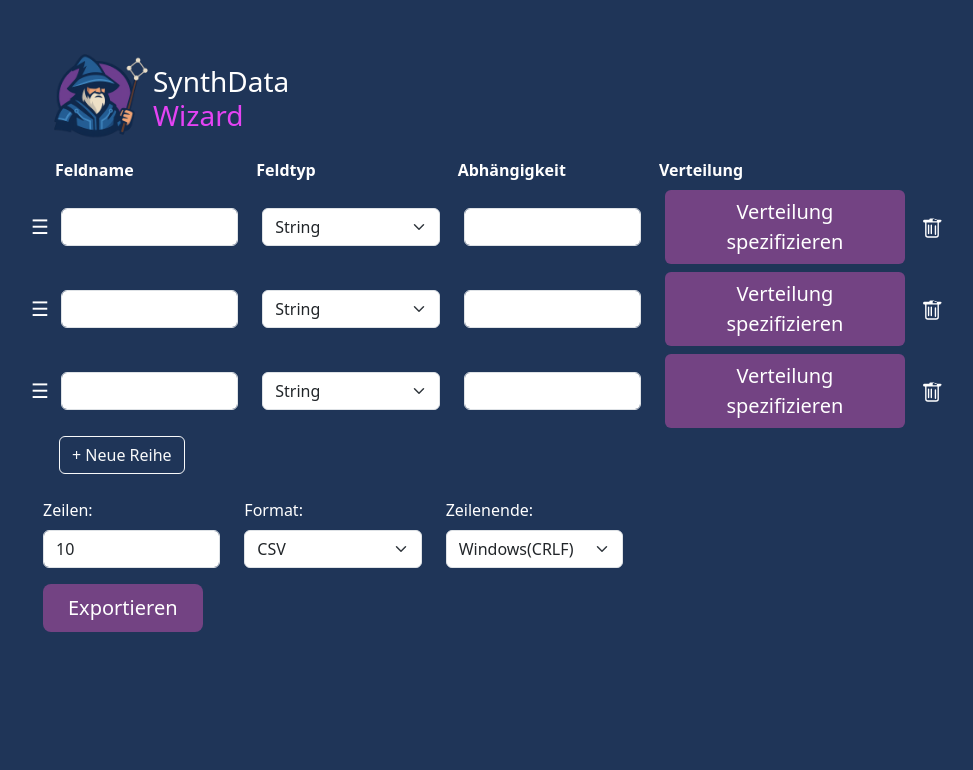
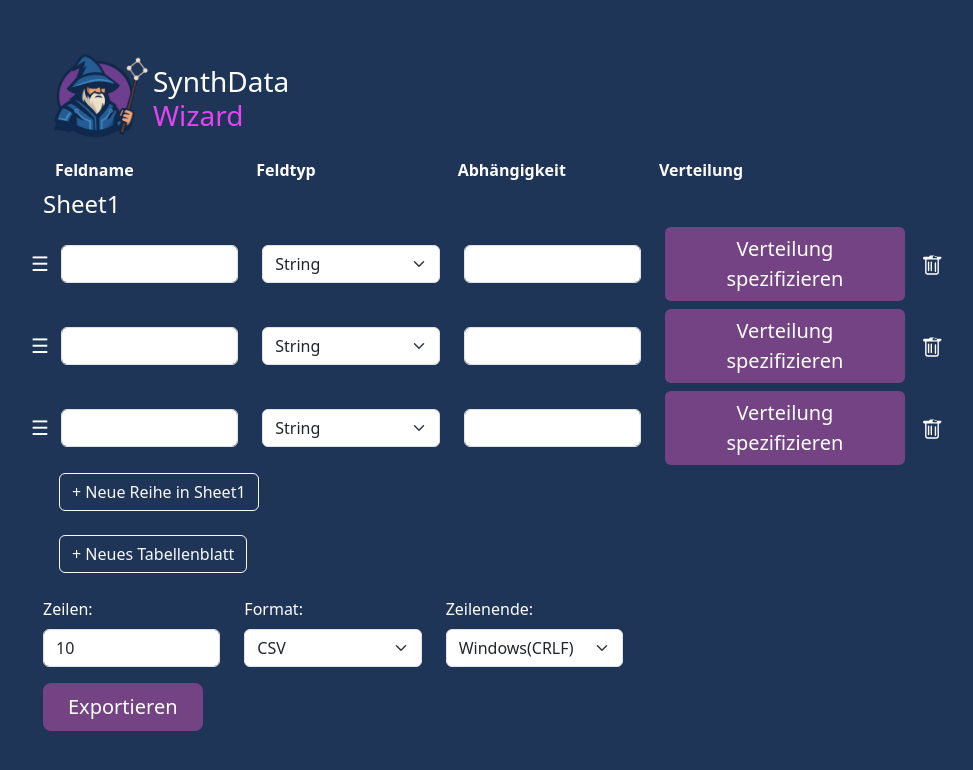
Before and after one commit to chaimaa-Tester/synthdata-frontend, a React (Vite) app: page / in a window 1280 px wide. Shown: the top 770 px of the page, without its empty margins (5-978 px from the left). Built offline with nearby package versions, Linux system fonts and the light colour scheme.

Commit message:
erster prototyp

```diff
--- a/src/SynthDataWizard.tsx
+++ b/src/SynthDataWizard.tsx
@@ -31,18 +31,38 @@ const defaultRow = {
   },
 };
 
+const defaultSheet = {
+  name: "Sheet1",
+  rows: [defaultRow, defaultRow, defaultRow],
+};
+
 // Hauptkomponente für den SynthData Wizard
 export const SynthDataWizard = () => {
-  // State für alle Zeilen (Felder), Exportoptionen und Modalfenster
-  const [rows, setRows] = useState([defaultRow, defaultRow, defaultRow]);
+  // NEU: State für mehrere Tabellenblätter
+  const [sheets, setSheets] = useState([defaultSheet]);
   const [rowCount, setRowCount] = useState(10);
   const [format, setFormat] = useState("CSV");
   const [lineEnding, setLineEnding] = useState("Windows(CRLF)");
   const [showModal, setShowModal] = useState(false);
   const [activeRowIdx, setActiveRowIdx] = useState<number | null>(null);
 
-  // Fügt eine neue Zeile hinzu
-  const handleAddRow = () => setRows([...rows, defaultRow]);
+  // NEU: Zeile zu einem bestimmten Tabellenblatt hinzufügen
+  const handleAddRow = (sheetIdx: number) => {
+    const newSheets = [...sheets];
+    newSheets[sheetIdx].rows.push({ ...defaultRow });
+    setSheets(newSheets);
+  };
+
+  // NEU: Tabellenblatt hinzufügen
+  const handleAddSheet = () => {
+    setSheets([
+      ...sheets,
+      {
+        name: `Sheet${sheets.length + 1}`,
+        rows: [defaultRow],
+      },
+    ]);
+  };
 
   // Aktualisiert ein Feld in einer bestimmten Zeile
   const handleRowChange = (idx: number, field: string, value: any) => {
@@ -87,19 +107,19 @@ export const SynthDataWizard = () => {
     setActiveRowIdx(null);
   };
 
-  // Exportiert die Daten als CSV-Datei über das Backend
+  // NEU: Export sendet jetzt alle Sheets ans Backend
   const handleExport = async () => {
     try {
       const response = await axios.post(
         "http://localhost:8000/api/export",
         {
-          rows,
+          sheets, // <-- mehrere Tabellenblätter
           rowCount,
           format,
           lineEnding,
         },
         {
-          responseType: "blob", // Wichtig für Datei-Download!
+          responseType: "blob",
         }
       );
 
@@ -164,12 +184,16 @@ export const SynthDataWizard = () => {
         {/* Tabellenkopf */}
         <FieldTableHeader />
 
+        {/* NEU: Zeige alle Sheets und deren Rows... */}
+        {sheets.map((sheet, sheetIdx) => (
+          <div key={sheetIdx}>
+            <h4>{sheet.name}</h4>
             {/* Sortierbare Zeilen mit Drag-and-Drop */}
             <SortableContext
-          items={rows.map((_, idx) => idx)}
+              items={sheet.rows.map((_, idx) => idx)}
               strategy={verticalListSortingStrategy}
             >
-          {rows.map((row, idx) => (
+              {sheet.rows.map((row, idx) => (
                 <SortableFieldRow
                   key={idx}
                   id={idx}
@@ -181,6 +205,18 @@ export const SynthDataWizard = () => {
                 />
               ))}
             </SortableContext>
+
+            {/* Button zum Hinzufügen einer neuen Zeile */}
+            <div className="mb-4 px-3">
+              <button
+                className="btn btn-outline-light"
+                onClick={() => handleAddRow(sheetIdx)}
+              >
+                + Neue Reihe in {sheet.name}
+              </button>
+            </div>
+          </div>
+        ))}
 
         {/* Modal zur Verteilungsspezifikation */}
         <DistributionModal
@@ -195,10 +231,10 @@ export const SynthDataWizard = () => {
           fieldType={activeRowIdx !== null ? rows[activeRowIdx].type : ""}
         />
 
-        {/* Button zum Hinzufügen einer neuen Zeile */}
+        {/* NEU: Button zum Hinzufügen eines neuen Tabellenblatts */}
         <div className="mb-4 px-3">
-          <button className="btn btn-outline-light" onClick={handleAddRow}>
-            + Neue Reihe
+          <button className="btn btn-outline-light" onClick={handleAddSheet}>
+            + Neues Tabellenblatt
           </button>
         </div>
 
```
Lines whose indentation alone changed are shown as unchanged.
